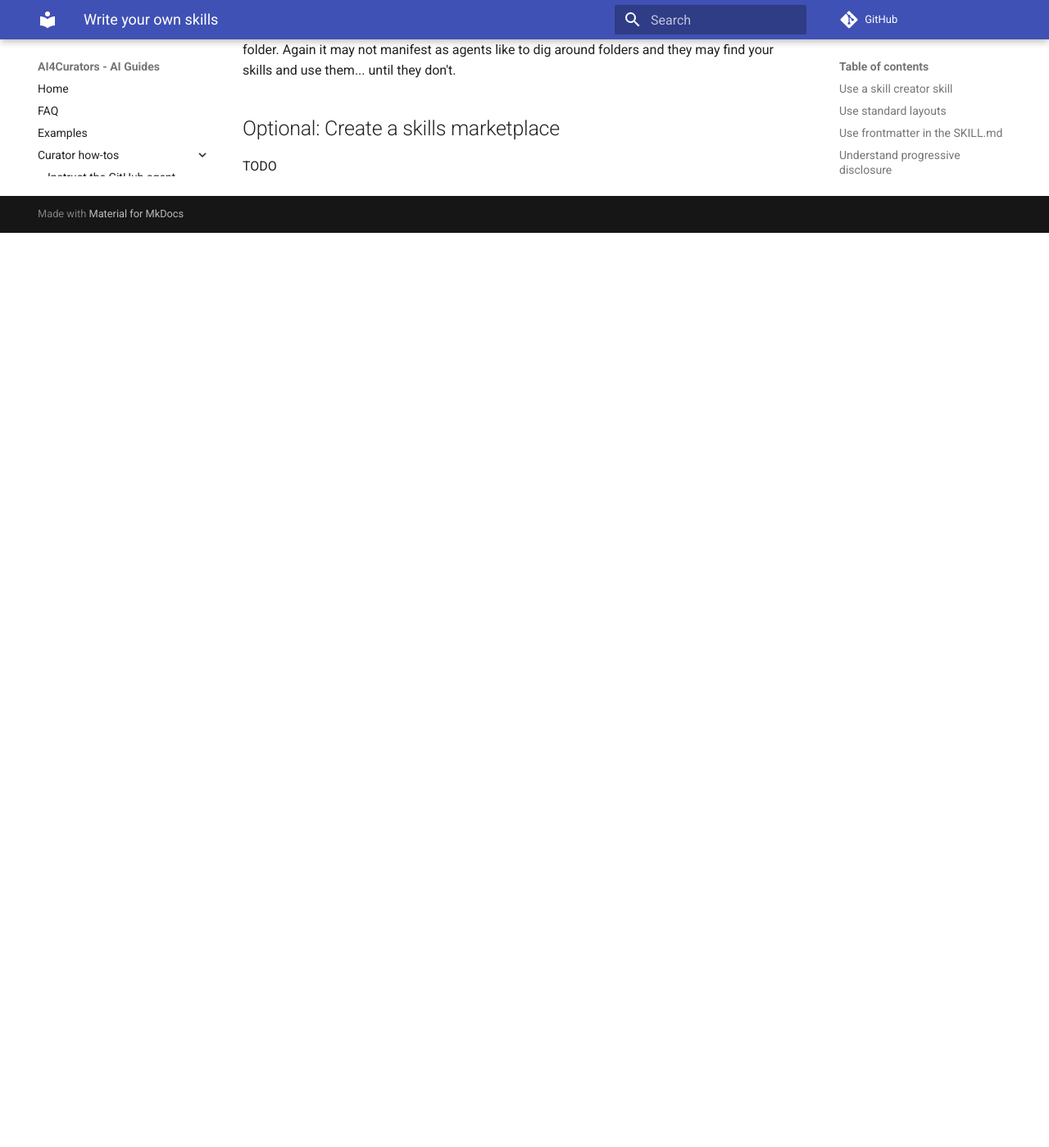
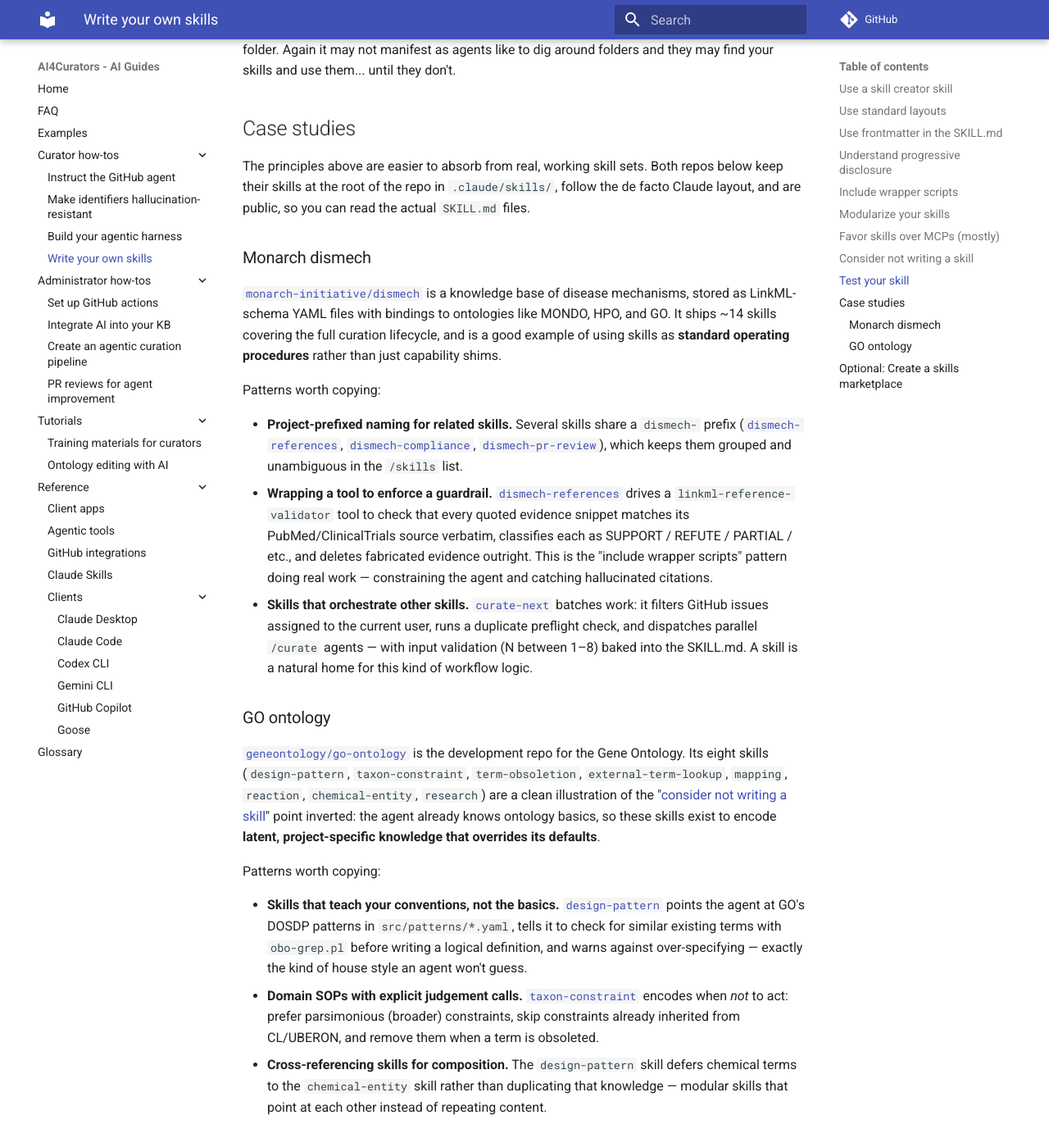
Before and after one commit to ai4curation/aidocs, an MkDocs documentation site: the page built from docs/how-tos/author-skills.md, in a window 1280 px wide and 1400 px high, scrolled down 5269 px. Shown: the whole window at 82% size. Built offline with MkDocs 1.6.1 and Material for MkDocs 9.7.7, drawn with Linux system fonts in a browser that asks for light colours; comment, search, counter and statistics services are not loaded; before the commit the page ends 5553 px from its top, so only the background shows below that.

Commit message:
docs: add Case studies section (dismech and GO ontology)

```diff
--- a/docs/how-tos/author-skills.md
+++ b/docs/how-tos/author-skills.md
@@ -179,6 +179,30 @@ The first thing to do is test if your agent is aware of your skill. You can list
 If you don't see your skill there then you may have a problem, e.g. something is in the wrong folder. Again it may not manifest as agents like to dig around folders and they may find your skills
 and use them... until they don't.
 
+## Case studies
+
+The principles above are easier to absorb from real, working skill sets. Both repos below keep their skills at the root of the repo in `.claude/skills/`, follow the de facto Claude layout, and are public, so you can read the actual `SKILL.md` files.
+
+### Monarch dismech
+
+[`monarch-initiative/dismech`](https://github.com/monarch-initiative/dismech) is a knowledge base of disease mechanisms, stored as LinkML-schema YAML files with bindings to ontologies like MONDO, HPO, and GO. It ships ~14 skills covering the full curation lifecycle, and is a good example of using skills as **standard operating procedures** rather than just capability shims.
+
+Patterns worth copying:
+
+- **Project-prefixed naming for related skills.** Several skills share a `dismech-` prefix ([`dismech-references`](https://github.com/monarch-initiative/dismech/tree/main/.claude/skills/dismech-references), [`dismech-compliance`](https://github.com/monarch-initiative/dismech/tree/main/.claude/skills/dismech-compliance), [`dismech-pr-review`](https://github.com/monarch-initiative/dismech/tree/main/.claude/skills/dismech-pr-review)), which keeps them grouped and unambiguous in the `/skills` list.
+- **Wrapping a tool to enforce a guardrail.** [`dismech-references`](https://github.com/monarch-initiative/dismech/tree/main/.claude/skills/dismech-references) drives a `linkml-reference-validator` tool to check that every quoted evidence snippet matches its PubMed/ClinicalTrials source verbatim, classifies each as SUPPORT / REFUTE / PARTIAL / etc., and deletes fabricated evidence outright. This is the "include wrapper scripts" pattern doing real work — constraining the agent and catching hallucinated citations.
+- **Skills that orchestrate other skills.** [`curate-next`](https://github.com/monarch-initiative/dismech/tree/main/.claude/skills/curate-next) batches work: it filters GitHub issues assigned to the current user, runs a duplicate preflight check, and dispatches parallel `/curate` agents — with input validation (N between 1–8) baked into the SKILL.md. A skill is a natural home for this kind of workflow logic.
+
+### GO ontology
+
+[`geneontology/go-ontology`](https://github.com/geneontology/go-ontology) is the development repo for the Gene Ontology. Its eight skills (`design-pattern`, `taxon-constraint`, `term-obsoletion`, `external-term-lookup`, `mapping`, `reaction`, `chemical-entity`, `research`) are a clean illustration of the "[consider not writing a skill](#consider-not-writing-a-skill)" point inverted: the agent already knows ontology basics, so these skills exist to encode **latent, project-specific knowledge that overrides its defaults**.
+
+Patterns worth copying:
+
+- **Skills that teach your conventions, not the basics.** [`design-pattern`](https://github.com/geneontology/go-ontology/tree/master/.claude/skills/design-pattern) points the agent at GO's DOSDP patterns in `src/patterns/*.yaml`, tells it to check for similar existing terms with `obo-grep.pl` before writing a logical definition, and warns against over-specifying — exactly the kind of house style an agent won't guess.
+- **Domain SOPs with explicit judgement calls.** [`taxon-constraint`](https://github.com/geneontology/go-ontology/tree/master/.claude/skills/taxon-constraint) encodes when *not* to act: prefer parsimonious (broader) constraints, skip constraints already inherited from CL/UBERON, and remove them when a term is obsoleted.
+- **Cross-referencing skills for composition.** The `design-pattern` skill defers chemical terms to the `chemical-entity` skill rather than duplicating that knowledge — modular skills that point at each other instead of repeating content.
+
 ## Optional: Create a skills marketplace
 
 TODO
```
